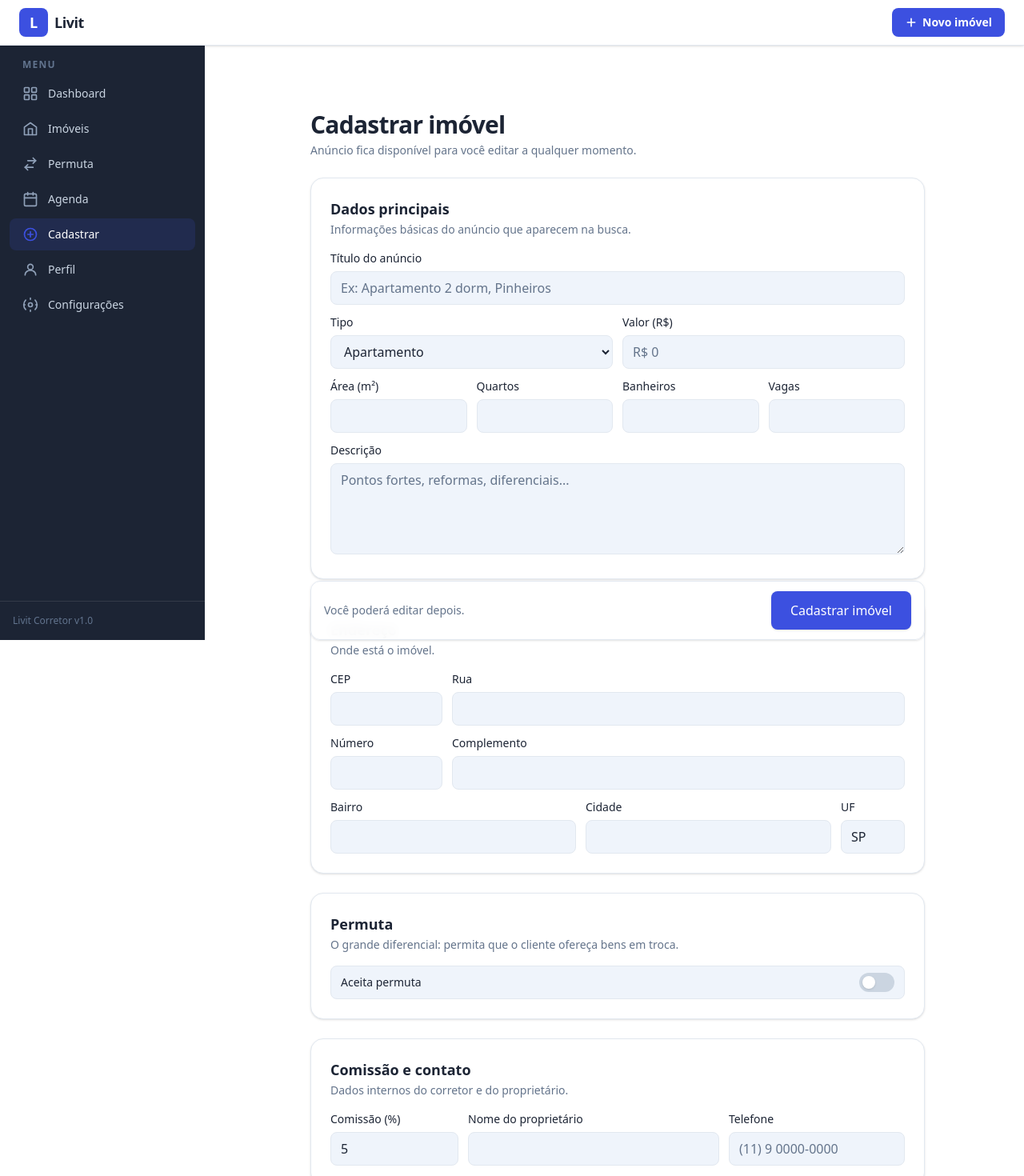
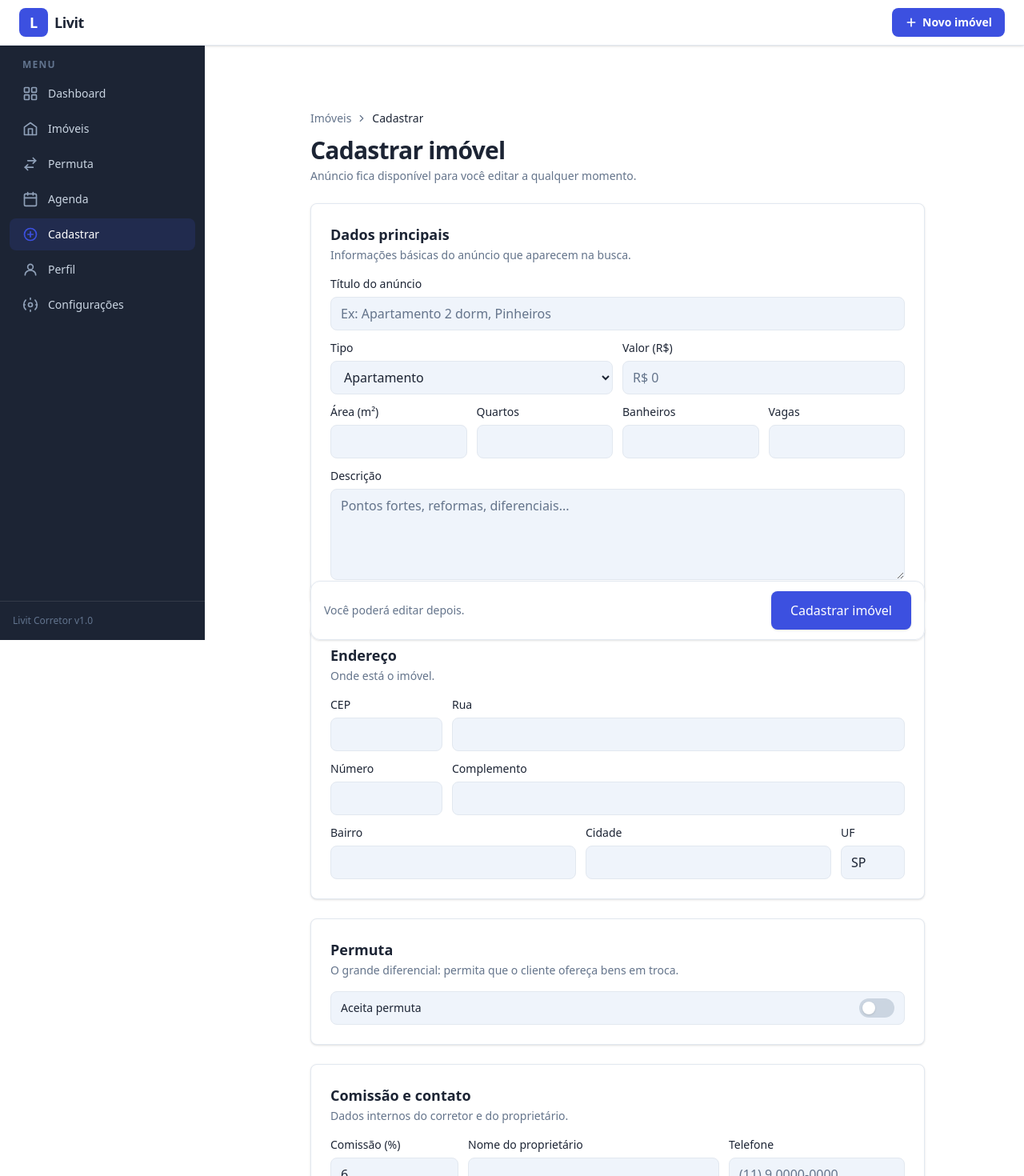
Before and after one commit to emersonjds/livit, a Next.js app: page /cadastro in a window 1280 px wide. Shown: the top 1470 px of the page at 80% size. Built offline with nearby package versions, Linux system fonts and the light colour scheme.

Commit message:
refactor(pages): aplica estilo TailAdmin em home, permuta, cadastro e forms
- rounded-lg consistente nos cards e containers
- bg surface no lugar de foreground/5
- ImovelForm usa comissão padrão da Config (default 6%) ao criar imóvel novo
- Cadastro com Breadcrumbs no desktop

```diff
--- a/src/app/cadastro/page.tsx
+++ b/src/app/cadastro/page.tsx
@@ -1,4 +1,5 @@
 import Header from "@/components/Header";
+import Breadcrumbs from "@/components/Breadcrumbs";
 import ImovelForm from "@/components/ImovelForm";
 
 export default function CadastroPage() {
@@ -6,7 +7,13 @@ export default function CadastroPage() {
     <div className="px-4 md:px-0">
       <Header title="Cadastrar imóvel" showBack />
       <div className="mx-auto hidden max-w-3xl pb-6 md:block">
-        <h1 className="text-2xl font-bold tracking-tight md:text-3xl">Cadastrar imóvel</h1>
+        <Breadcrumbs
+          items={[
+            { label: "Imóveis", href: "/" },
+            { label: "Cadastrar" },
+          ]}
+        />
+        <h1 className="mt-3 text-2xl font-bold tracking-tight md:text-3xl">Cadastrar imóvel</h1>
         <p className="mt-1 text-sm text-muted">
           Anúncio fica disponível para você editar a qualquer momento.
         </p>
--- a/src/app/page.tsx
+++ b/src/app/page.tsx
@@ -86,7 +86,7 @@ export default function HomePage() {
 
 function EmptyState() {
   return (
-    <div className="rounded-2xl border border-dashed border-border bg-card/50 p-8 text-center">
+    <div className="rounded-lg border border-dashed border-border bg-card/50 p-8 text-center">
       <p className="text-sm text-muted">Nenhum imóvel encontrado com esses filtros.</p>
     </div>
   );
--- a/src/app/permuta/page.tsx
+++ b/src/app/permuta/page.tsx
@@ -88,7 +88,7 @@ export default function PermutaPage() {
         </p>
 
         {filtrados.length === 0 ? (
-          <div className="rounded-2xl border border-dashed border-border bg-card/50 p-8 text-center">
+          <div className="rounded-lg border border-dashed border-border bg-card/50 p-8 text-center">
             <p className="text-sm text-muted">Nenhum imóvel encontrado para esses critérios.</p>
           </div>
         ) : (
--- a/src/components/ImovelForm.tsx
+++ b/src/components/ImovelForm.tsx
@@ -6,6 +6,7 @@ import Button from "./Button";
 import { Field, Select, Textarea, Toggle, Chip } from "./Field";
 import { formatCurrencyInput, parseCurrency } from "@/lib/formatters";
 import { gerarId, salvarImovel } from "@/lib/store";
+import { COMISSAO_PADRAO_DEFAULT, obterConfig } from "@/lib/storage";
 import type { AceitaPermutaEm, Imovel, TipoImovel } from "@/lib/types";
 
 const TIPOS: TipoImovel[] = ["Apartamento", "Casa", "Terreno", "Comercial", "Rural", "Galpão"];
@@ -39,7 +40,11 @@ export default function ImovelForm({ imovel }: { imovel?: Imovel }) {
     imovel?.aceitaPermutaEm ?? []
   );
   const [valorMaxPermuta, setValorMaxPermuta] = useState(numStr(imovel?.valorMaxPermuta));
-  const [comissao, setComissao] = useState(numStr(imovel?.comissaoPercentual) || "5");
+  const [comissao, setComissao] = useState(() => {
+    if (imovel) return numStr(imovel.comissaoPercentual);
+    const padrao = obterConfig().comissaoPadrao ?? COMISSAO_PADRAO_DEFAULT;
+    return String(padrao);
+  });
 
   const [nomeProp, setNomeProp] = useState(imovel?.proprietario.nome ?? "");
   const [telProp, setTelProp] = useState(imovel?.proprietario.telefone ?? "");
@@ -204,7 +209,7 @@ export default function ImovelForm({ imovel }: { imovel?: Imovel }) {
       >
         <Toggle checked={aceitaPermuta} onChange={setAceitaPermuta} label="Aceita permuta" />
         {aceitaPermuta && (
-          <div className="space-y-3 rounded-xl border border-border bg-surface p-4">
+          <div className="space-y-3 rounded-lg border border-border bg-surface p-4">
             <div>
               <p className="mb-2 text-sm font-medium">Aceita em troca:</p>
               <div className="flex flex-wrap gap-2">
@@ -310,7 +315,7 @@ function Section({
   children: React.ReactNode;
 }) {
   return (
-    <section className="rounded-2xl border border-border bg-card p-4 shadow-sm md:p-6">
+    <section className="rounded-lg border border-border bg-card p-4 shadow-sm md:p-6">
       <header className="mb-4">
         <h2 className="text-base font-semibold md:text-lg">{title}</h2>
         {subtitle && <p className="mt-0.5 text-sm text-muted">{subtitle}</p>}
--- a/src/components/PermutaCalculator.tsx
+++ b/src/components/PermutaCalculator.tsx
@@ -65,7 +65,7 @@ export default function PermutaCalculator({
       />
 
       {itemValor > 0 && (
-        <div className="rounded-2xl border border-border bg-card p-4 space-y-2">
+        <div className="rounded-lg border border-border bg-card p-4 space-y-2">
           <Row label="Valor do imóvel" value={formatBRL(imovel.valor)} />
           <Row label={`Item em permuta (${itemTipo})`} value={`- ${formatBRL(itemValor)}`} />
           <div className="my-2 h-px bg-border" />
```
